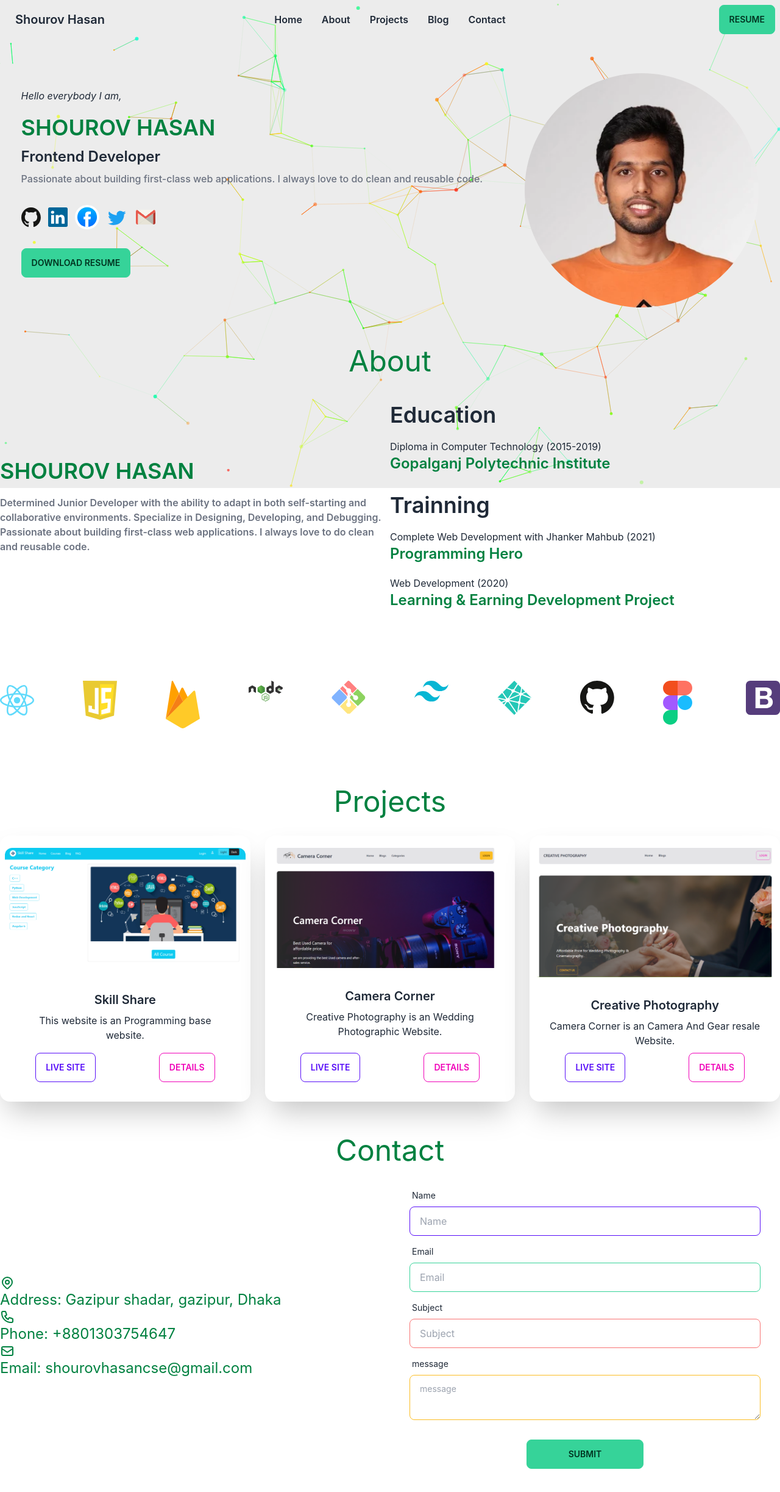
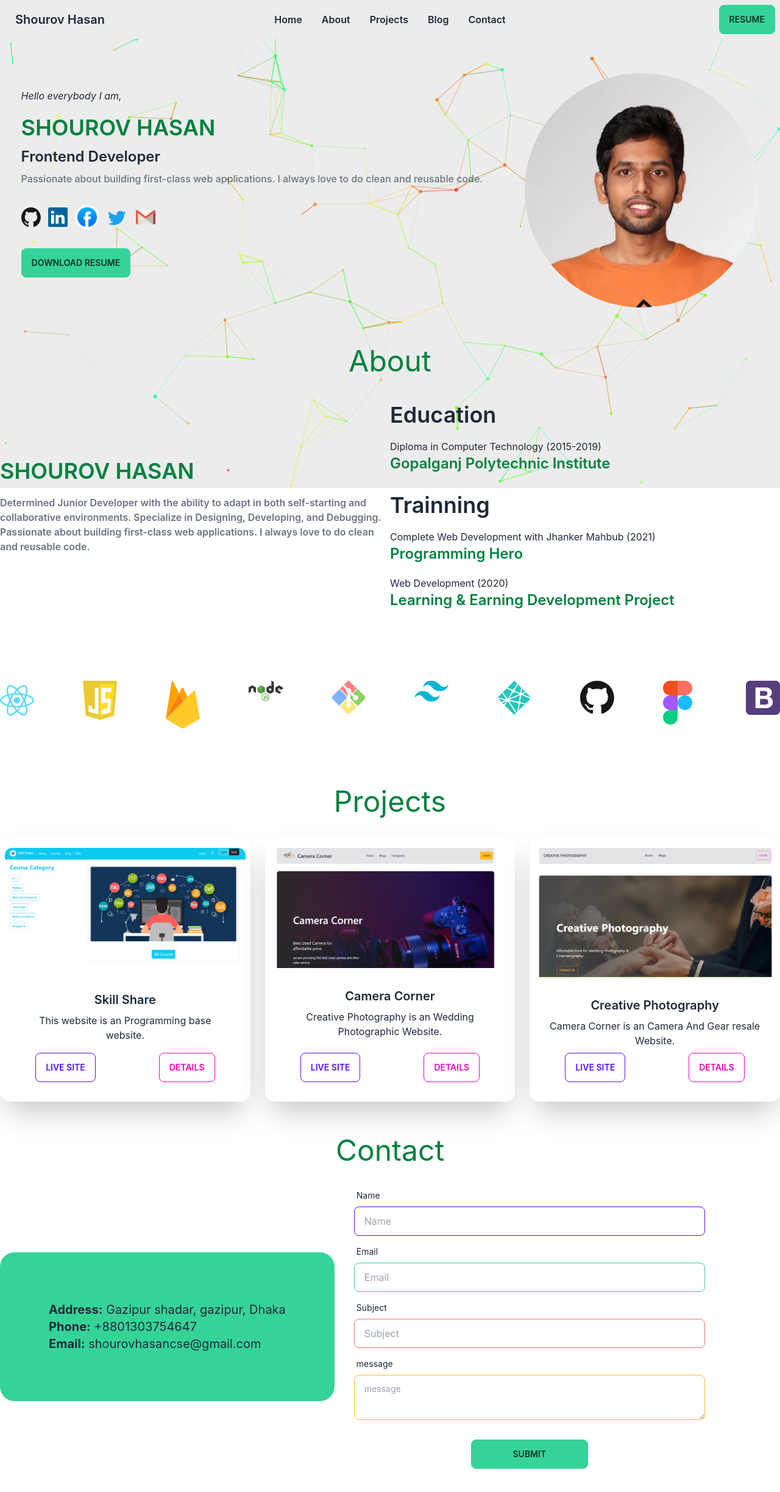
Before and after one commit to SHOUROV-HASAN-CSE/shourovhasan, a React (Create React App) app: page / in a window 1280 px wide. Shown: the top 2446 px of the page at 61% size. Built offline with nearby package versions, Linux system fonts and the light colour scheme.

Commit message:
work apatoto done

```diff
--- a/src/Pages/Home/About/About.js
+++ b/src/Pages/Home/About/About.js
@@ -5,13 +5,13 @@ const About = () => {
     <div id='about'>
       <h1 className='text-center text-5xl text-[#008140]'>About</h1>
 
-      <div className='md:flex items-center my-6'>
-      <div className='w-1/2'>
+      <div className='md:flex items-center my-6 '>
+      <div className='md:w-1/2 p-8 md:p-0 '>
       <h1 className='text-4xl font-semibold text-[#008140] mb-5'>SHOUROV HASAN</h1>
         <p className='font-semibold text-gray-500'>Determined Junior Developer with the ability to adapt in both self-starting and collaborative environments. Specialize in Designing, Developing, and Debugging. Passionate about building first-class web applications. I always love to do clean and reusable code.</p>
       </div>
 
-      <div>
+      <div className='p-8 md:p-0'>
         <h1 className='text-4xl font-semibold my-5'>Education</h1>
         <h3 >Diploma in Computer Technology (2015-2019)</h3>
         <h2 className='text-2xl font-semibold text-[#008140] mb-8'>Gopalganj Polytechnic Institute</h2>
--- a/src/Pages/Home/Banner/Banner.js
+++ b/src/Pages/Home/Banner/Banner.js
@@ -11,7 +11,7 @@ const Banner = () => {
   return (
     <div className='md:flex justify-around items-center mt-8 mb-16'>
 
-      <div>
+      <div className='p-10 md:p-0'>
         <p><i>Hello everybody I am,</i></p>
         <h1 className='text-4xl font-semibold text-[#008140] mt-5'>SHOUROV HASAN</h1>
         <h3 className='text-2xl font-semibold mt-3'>Frontend Developer</h3>
--- a/src/Pages/Home/Contact/Contact.js
+++ b/src/Pages/Home/Contact/Contact.js
@@ -8,14 +8,14 @@ const Contact = () => {
     <h1 className='text-center text-5xl text-[#008140]'>Contact</h1>
     <div className='md:flex items-center'>
 
-      <div className='md:w-1/2 text-2xl text-[#008140]'>
-    <HiOutlineLocationMarker/>
-    <h2>Address: Gazipur shadar, gazipur, Dhaka</h2>
+      <div className='p-20 text-xl rounded-3xl bg-[#36d399]'>
 
-    <HiOutlinePhone/>
-    <h2>Phone: +8801303754647</h2>
-    <HiOutlineMail/>
-    <h2>Email: shourovhasancse@gmail.com</h2>
+    <h2><span className='font-bold'>Address:</span>  Gazipur shadar, gazipur, Dhaka</h2>
+
+
+    <h2><span className='font-bold'>Phone:</span> +8801303754647</h2>
+
+    <h2><span className='font-bold'>Email:</span> shourovhasancse@gmail.com</h2>
       </div>
 
             <div className='md:w-1/2'>
--- a/src/Pages/Shared/Navbar/Navbar.js
+++ b/src/Pages/Shared/Navbar/Navbar.js
@@ -3,7 +3,7 @@ import { Link } from 'react-router-dom';
 
 const Navbar = () => {
   return (
-    <div className="navbar">
+    <div className="navbar bg-[#ececec]">
   <div className="navbar-start">
     <div className="dropdown">
       <label tabIndex={0} className="btn btn-ghost lg:hidden">
```
